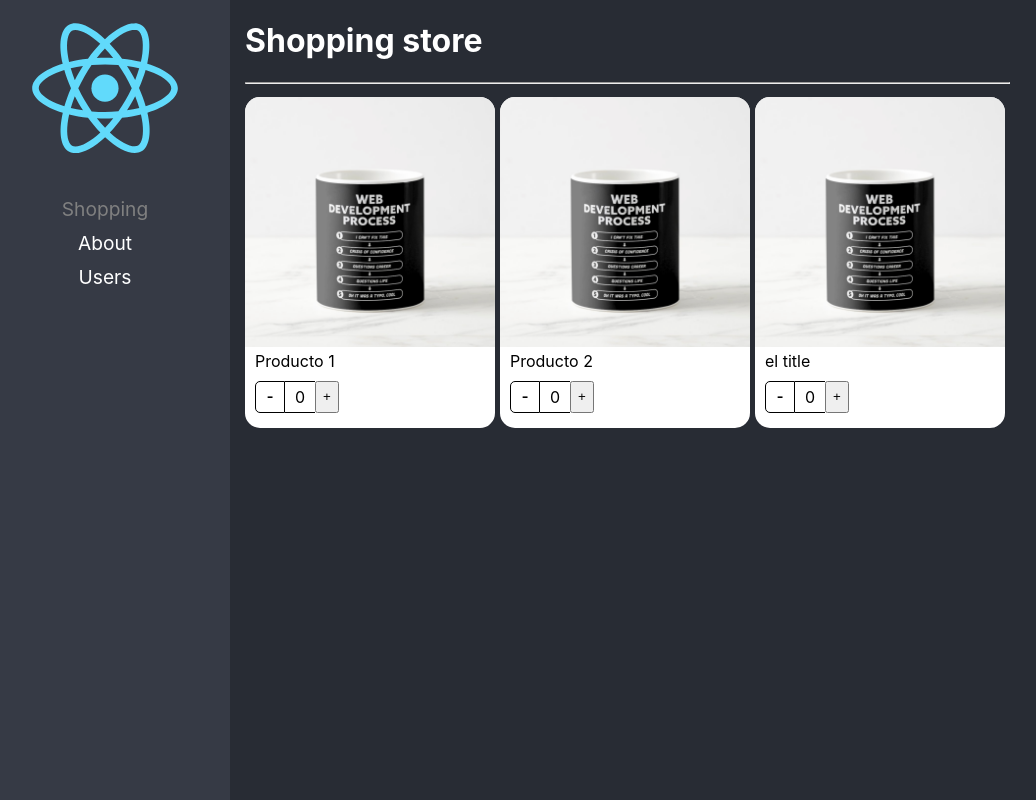
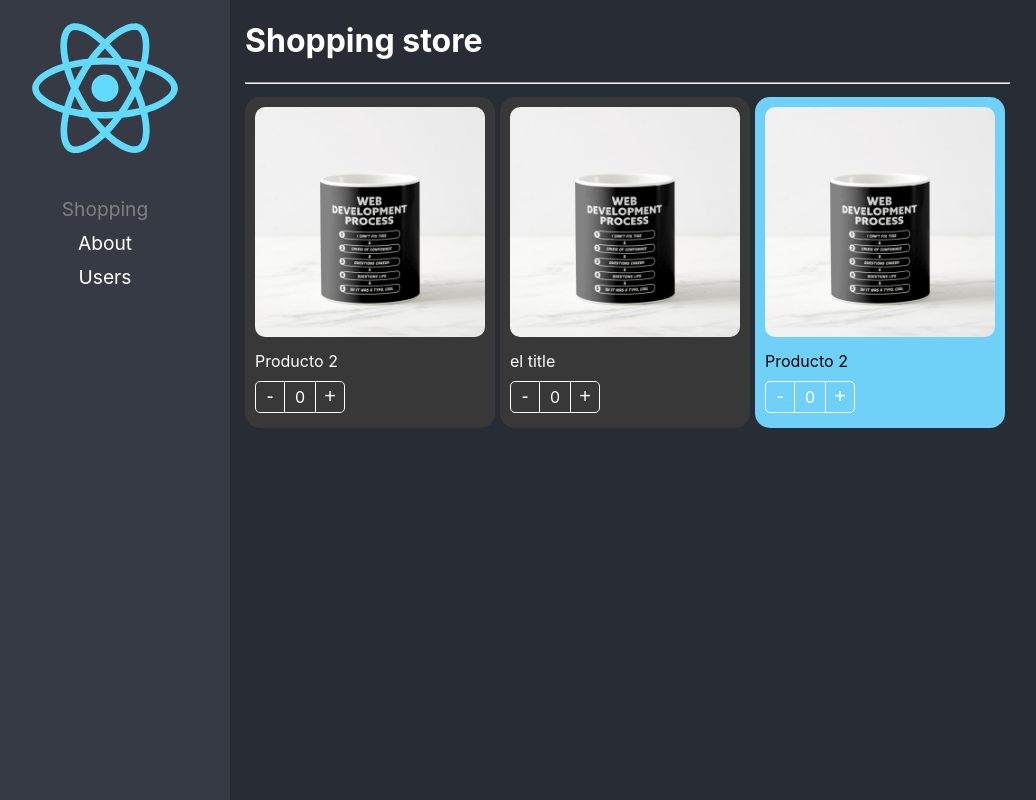
Before and after one commit to dantegituser/basic-react-app, a React (Create React App) app: page /shopping in a window 1280 px wide. Shown: the whole page, without its empty margins (20-1056 px from the left). Built offline with nearby package versions, Linux system fonts and the light colour scheme.

Commit message:
component exted styles listo

```diff
--- a/src/02-component-patterns/components/ProductButtons.tsx
+++ b/src/02-component-patterns/components/ProductButtons.tsx
@@ -2,16 +2,22 @@
 import { ProductContext } from "./ProductCard";
 import styles from '../styles/styles.module.css'
 
-export const ProductButtons = () => {
+export interface Props{
+    className?:string;
+    activeBtnClass?:string;
+    style?: React.CSSProperties ;
+}
+
+export const ProductButtons = ({className, style}:Props) => {
 
 
     const {increaseBy, counter} = useContext(ProductContext);
 
     return (
-        <div className={styles.buttonsContainer}>
+        <div className={`${styles.buttonsContainer} ${className}`} style={style}>
             <button className={styles.buttonMinus} onClick={() => increaseBy(-1)} >-</button>
             <div className={styles.countLabel}>{counter}</div>
-            <button className={styles.buttonaAdd} onClick={() => increaseBy(1)}>+</button>
+            <button className={styles.buttonAdd} onClick={() => increaseBy(1)}>+</button>
         </div>
     )
 }
--- a/src/02-component-patterns/components/ProductCard.tsx
+++ b/src/02-component-patterns/components/ProductCard.tsx
@@ -1,8 +1,8 @@
 import styles from '../styles/styles.module.css'
 
 import { useProduct } from '../hooks/useProduct';
-import {  createContext } from 'react';
-import { ProductCardProps, ProductContextProps } from '../interfaces/interfaces';
+import {  createContext, ReactElement } from 'react';
+import { Product, ProductContextProps } from '../interfaces/interfaces';
 
 export const ProductContext = createContext({} as ProductContextProps)
 const {Provider} = ProductContext;
@@ -14,7 +14,15 @@
 
 // export const ProductButtons = ({increaseBy, counter}:ProductButtonsProps) => {
 
-export const ProductCard = ({children, product}: ProductCardProps) => {
+export interface Props{
+  children?: ReactElement | ReactElement[];
+  product: Product;
+  className?: string;
+  style?: React.CSSProperties ;
+}
+
+
+export const ProductCard = ({children, product, className, style}: Props) => {
 
     const {counter, increaseBy} = useProduct();
 
@@ -23,7 +31,7 @@
         counter, increaseBy, product
     }}>
 
-        <div className={styles.productCard}>
+        <div className={`${styles.productCard} ${className}`} style={style}>
 
             {/* <img src="./coffee-mug.png" alt="coffe mug" className={styles.productImg} /> */}
             {children}
--- a/src/02-component-patterns/components/ProductImage.tsx
+++ b/src/02-component-patterns/components/ProductImage.tsx
@@ -3,7 +3,12 @@
 import noImage from '../assets/no-image.jpg'
 import styles from '../styles/styles.module.css'
 
-export const ProductImage = ({img = ''}) => {
+export interface Props{
+    img?:string;
+    className?:string;
+}
+
+export const ProductImage = ({img = '', className}:Props) => {
 
     const {product} = useContext(ProductContext);
     let imgToShow:string;
@@ -17,6 +22,6 @@
     }
 
 
-    return (<img src={ imgToShow} alt="Product" className={styles.productImg} />)
+    return (<img src={ imgToShow} alt="Product" className={`${styles.productImg} ${className}`} />)
     // return (<img src={ img ? img :noImage} alt="Product" className={styles.productImg} />)
 }
--- a/src/02-component-patterns/components/ProductTitle.tsx
+++ b/src/02-component-patterns/components/ProductTitle.tsx
@@ -2,7 +2,14 @@
 import { ProductContext } from "./ProductCard";
 import styles from '../styles/styles.module.css'
 
-export const ProductTitle = ({title}: {title?:string}) => {
+export interface Props{
+    title?: string;
+    className?: string;
+    style?: React.CSSProperties ;
+}
+
+// export const ProductTitle = ({title}: {title?:string}) => {
+export const ProductTitle = ({title, className, style}: Props) => {
 
     const {product} = useContext(ProductContext);
     let titleToShow:string;
@@ -15,5 +22,5 @@
 
 
     // return (<span className={styles.productDescription}>{title}</span>)
-    return (<span className={styles.productDescription}>{title ? title : product.title}</span>)
+    return (<span className={`${styles.productDescription} ${className}`} style={style}>{title ? title : product.title}</span>)
 }
--- a/src/02-component-patterns/pages/ShoppingPage.tsx
+++ b/src/02-component-patterns/pages/ShoppingPage.tsx
@@ -1,4 +1,5 @@
 import { ProductButtons, ProductCard, ProductImage, ProductTitle } from "../components"
+import '../styles/custom-styles.css'
 
 const product = {
   id:'1',
@@ -17,22 +18,28 @@
           flexWrap: 'wrap'
         })}>
 
-        <ProductCard product={product}>
-          <ProductImage />
-          <ProductTitle title={'Producto 1'} />
-          <ProductButtons />
+
+        <ProductCard product={product} className="bg-dark">
+          <ProductImage className="custom-img" />
+          <ProductTitle title={'Producto 2'} className="text-white" />
+          <ProductButtons className="custom-buttons" />
         </ProductCard>
 
-        <ProductCard product={product}>
-          <ProductImage />
-          <ProductTitle title={'Producto 2'} />
-          <ProductButtons />
+        <ProductCard product={product} className="bg-dark">
+          <ProductCard.Image className="custom-img" />
+          <ProductCard.Title title={'el title'} className="text-white" />
+          {<ProductCard.Buttons className="custom-buttons" />}
         </ProductCard>
 
-        <ProductCard product={product}>
-          <ProductCard.Image />
-          <ProductCard.Title title={'el title'} />
-          {<ProductCard.Buttons />}
+        <ProductCard product={product}
+        style={{
+          backgroundColor:"#70D1F8"
+        }}>
+          <ProductImage className="custom-img" />
+          <ProductTitle title={'Producto 2'} className="text-white" style={{
+            color:"black"
+          }} />
+          <ProductButtons className="custom-buttons" />
         </ProductCard>
 
         </div>
--- /dev/null
+++ b/src/02-component-patterns/styles/custom-styles.css
@@ -0,0 +1,18 @@
+.bg-dark {
+    background-color: rgb(56,56,56);
+}
+
+.text-white{
+    color:white;
+}
+
+.custom-img{
+    padding: 10px;
+    width: calc(100% - 20px);
+    border-radius:20px;
+}
+
+.custom-buttons button, .custom-buttons div{
+    color: white;
+    border-color: white;
+}
--- a/src/routes/Navigation.tsx
+++ b/src/routes/Navigation.tsx
@@ -29,7 +29,7 @@
             <Route path="users" element={<h1>Users Page</h1>}  />
             <Route path="/shopping" element={<ShoppingPage />}  />
 
-            <Route path="/*" element={<Navigate to="/home" replace />}  />
+            <Route path="/*" element={<Navigate to="/shopping" replace />}  />
         </Routes>
 
     </div>
```
Also changed, not shown: src/02-component-patterns/interfaces/interfaces.ts (+7 -8 lines).
